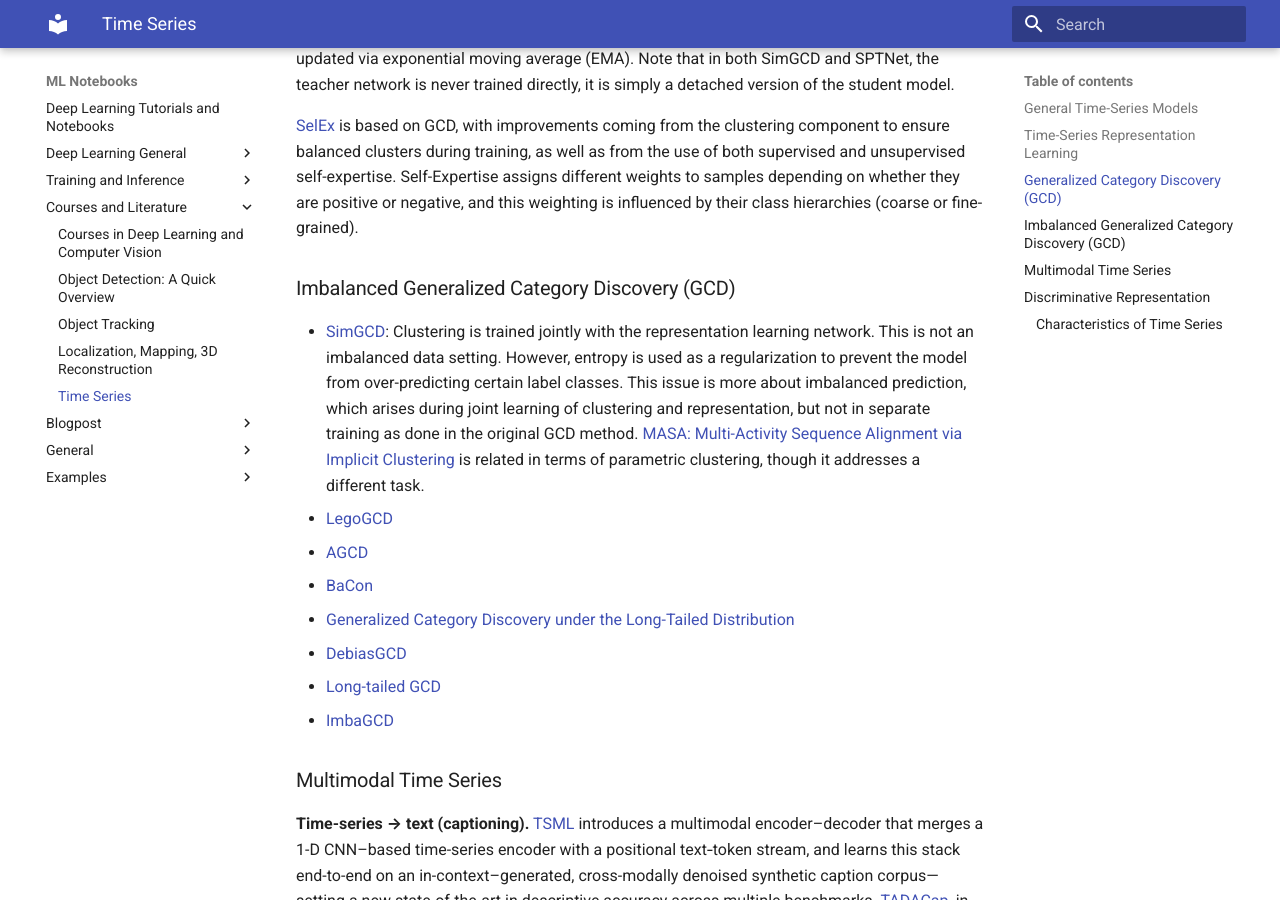
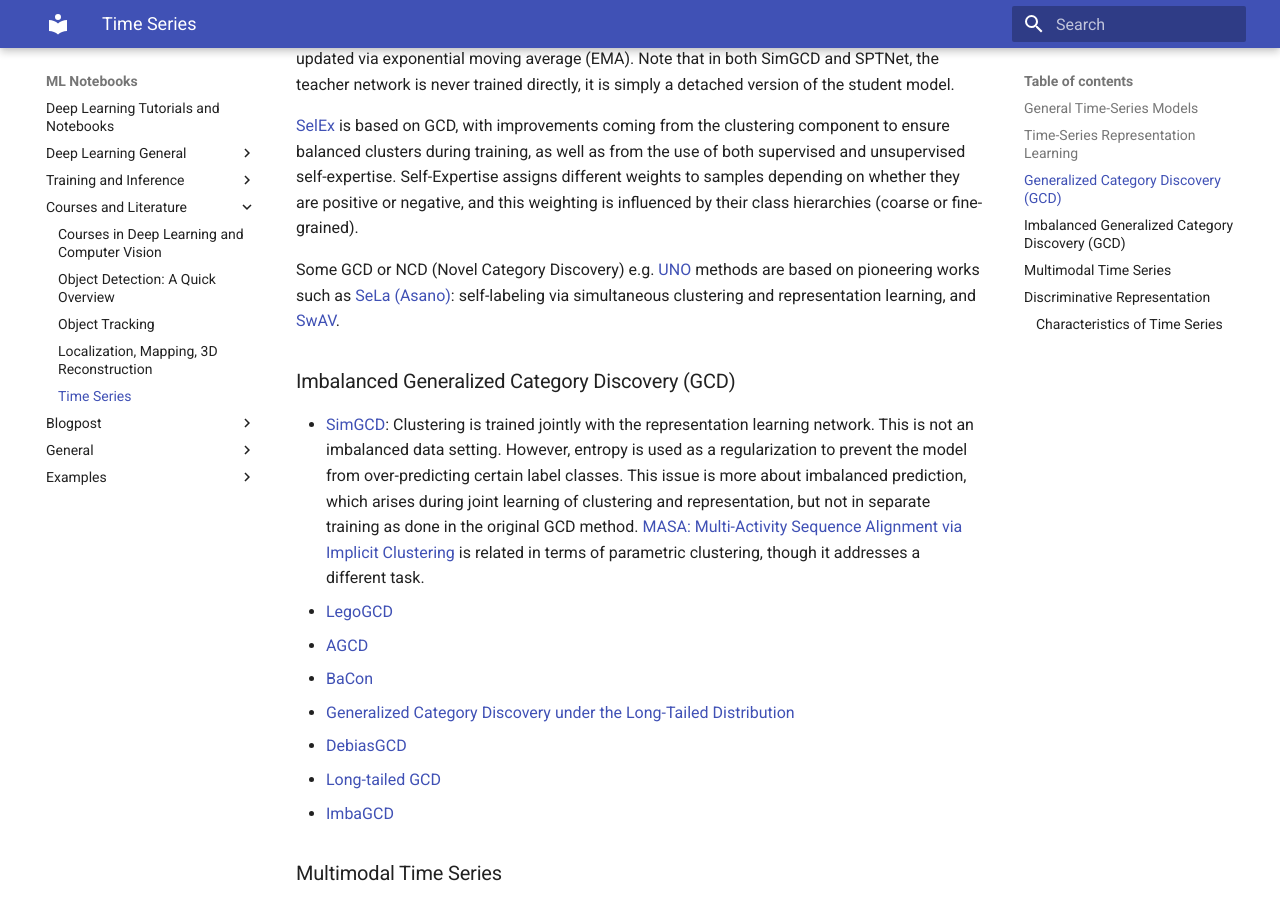
Before and after one commit to fkariminejadasl/ml-notebooks, an MkDocs documentation site: the page built from docs/time_series.md, in a window 1280 px wide and 900 px high, scrolled down 1673 px. Built offline with MkDocs 1.6.1 and Material for MkDocs 9.7.7, drawn with Linux system fonts in a browser that asks for light colours.

Commit message:
update time series

```diff
--- a/docs/time_series.md
+++ b/docs/time_series.md
@@ -37,6 +37,9 @@ Reformer for the long-term forecasting. Some of these methods are provided in [H
 
 [SelEx](https://arxiv.org/pdf/2408.14371) is based on GCD, with improvements coming from the clustering component to ensure balanced clusters during training, as well as from the use of both supervised and unsupervised self-expertise. Self-Expertise assigns different weights to samples depending on whether they are positive or negative, and this weighting is influenced by their class hierarchies (coarse or fine-grained).
 
+Some GCD or NCD (Novel Category Discovery) e.g. [UNO](https://arxiv.org/pdf/2108.08536) methods are based on pioneering works such as [SeLa (Asano)](https://arxiv.org/pdf/1911.05371): self-labeling via simultaneous clustering and representation learning, and [SwAV](https://arxiv.org/pdf/2006.09882).
+
+
 ### Imbalanced Generalized Category Discovery (GCD)
 
 - [SimGCD](https://arxiv.org/pdf/2211.11727v4): Clustering is trained jointly with the representation learning network. This is not an imbalanced data setting. However, entropy is used as a regularization to prevent the model from over-predicting certain label classes. This issue is more about imbalanced prediction, which arises during joint learning of clustering and representation, but not in separate training as done in the original GCD method. [MASA: Multi-Activity Sequence Alignment via Implicit Clustering](https://arxiv.org/pdf/2503.12519) is related in terms of parametric clustering, though it addresses a different task.
```
